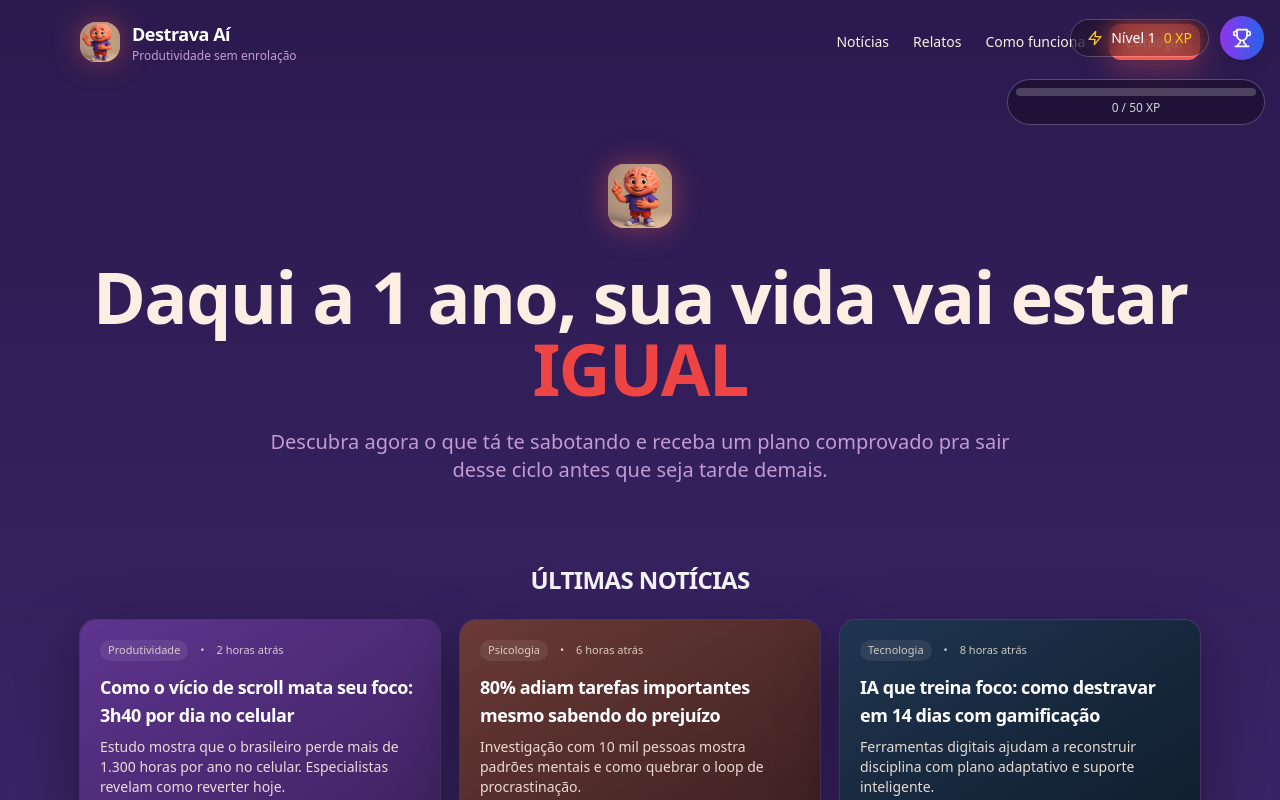
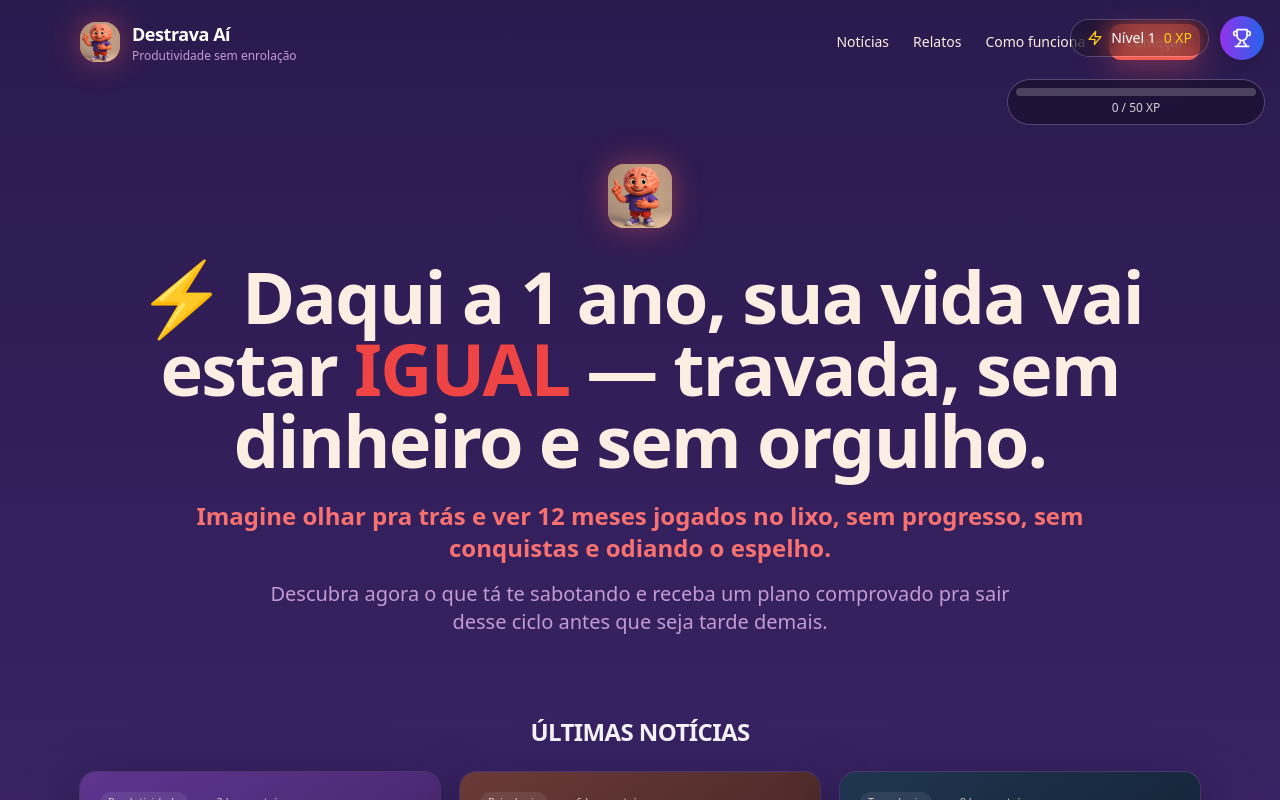
Before and after one commit to eduardaprado2001-creator/destrava.ai, a React (Vite) app: page / in a window 1280 px wide. Shown: the top 800 px of the page. Built offline with nearby package versions, Linux system fonts and the light colour scheme.

Commit message:
Atualizar título principal e adicionar subtítulo

```diff
--- a/src/components/landing-destrava-ai.tsx
+++ b/src/components/landing-destrava-ai.tsx
@@ -143,8 +143,17 @@ export default function LandingDestravaAi() {
             transition={{ duration: 0.8, delay: 0.4 }}
             className="text-4xl md:text-6xl lg:text-7xl font-black tracking-tight leading-[0.9] text-[#FCEEE3] mb-6"
           >
-            Daqui a 1 ano, sua vida vai estar <span className="text-red-500">IGUAL</span>
+            ⚡ Daqui a 1 ano, sua vida vai estar <span className="text-red-500">IGUAL</span> — travada, sem dinheiro e sem orgulho.
           </motion.h1>
+
+          <motion.p
+            initial={{ opacity: 0, y: 30 }}
+            animate={{ opacity: 1, y: 0 }}
+            transition={{ duration: 0.8, delay: 0.5 }}
+            className="text-xl md:text-2xl text-red-400 font-bold mb-4 max-w-4xl mx-auto leading-relaxed"
+          >
+            Imagine olhar pra trás e ver 12 meses jogados no lixo, sem progresso, sem conquistas e odiando o espelho.
+          </motion.p>
 
           <motion.p
             initial={{ opacity: 0, y: 30 }}
```
